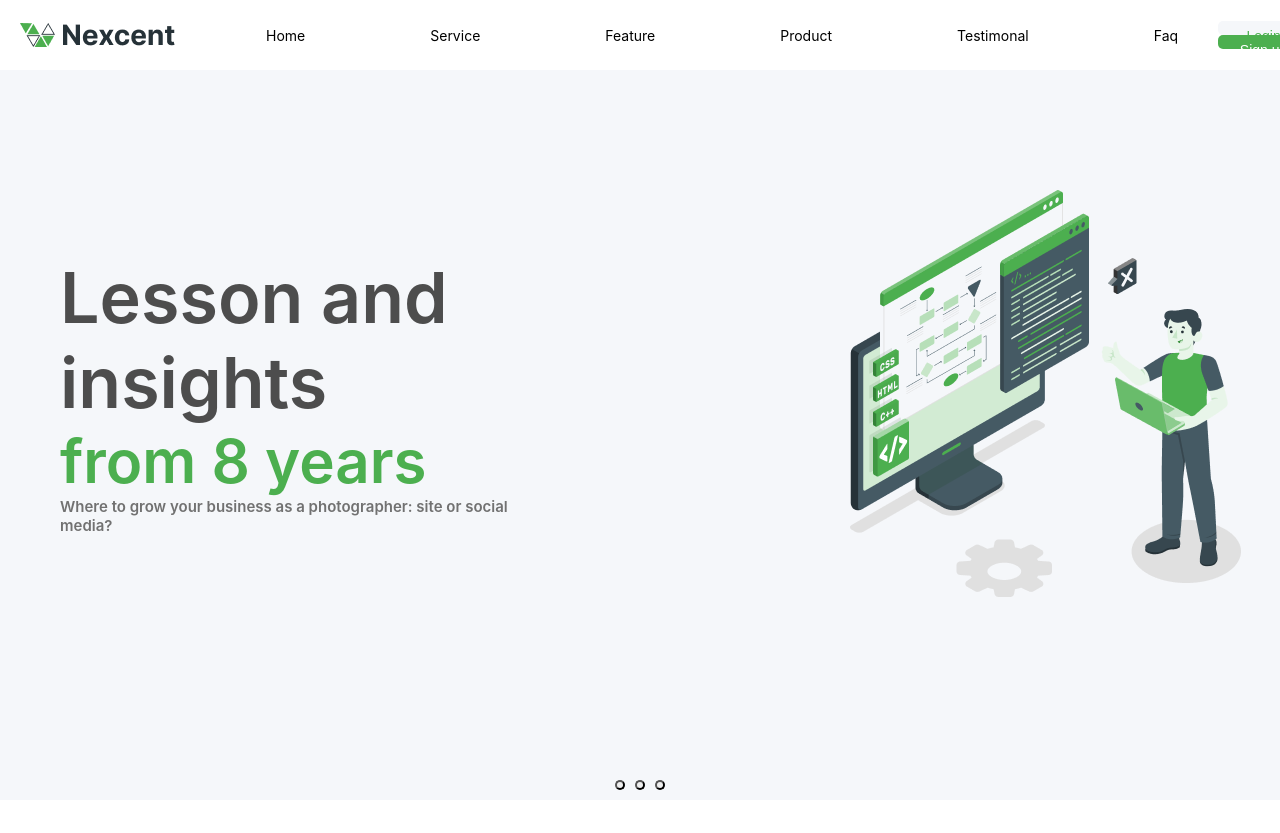
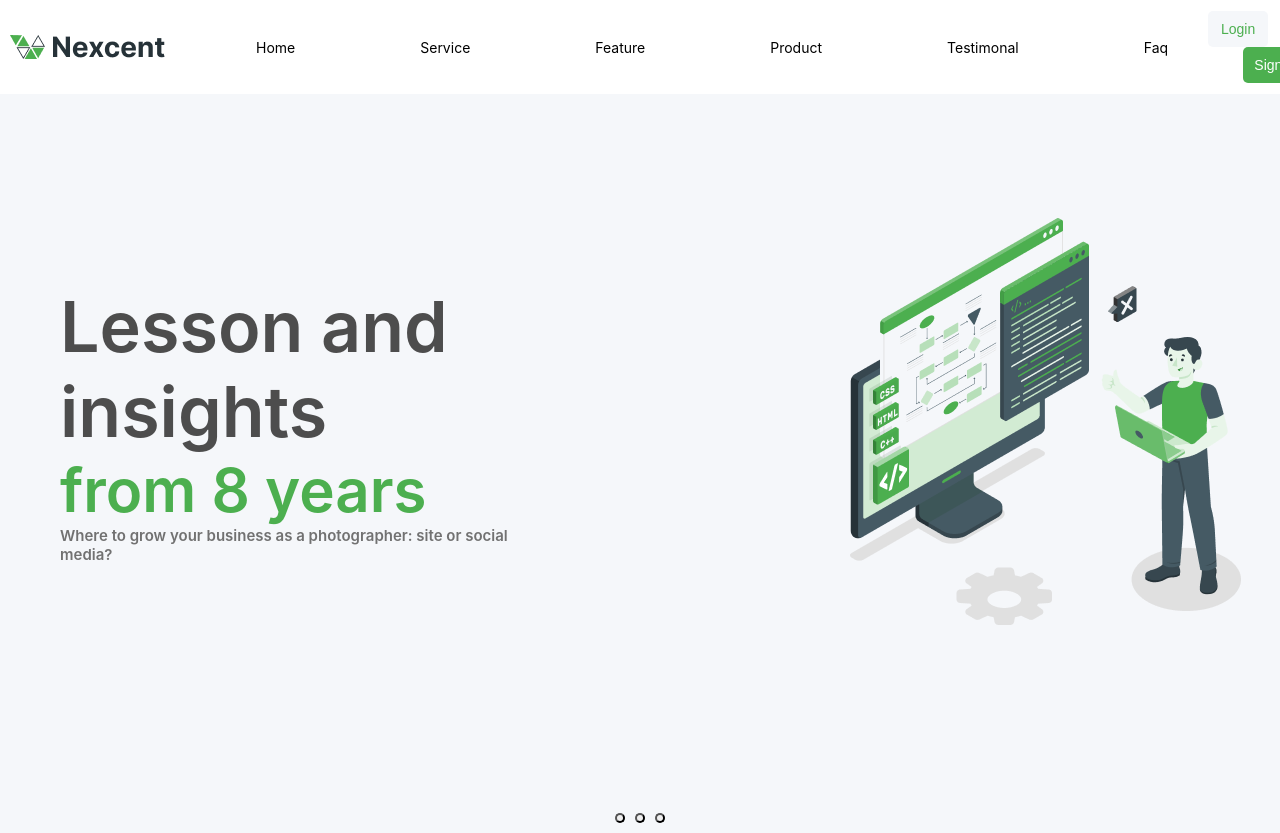
Before and after one commit to itsayusshh/Landing-Page, a React (Create React App) app: page / in a window 1280 px wide. Shown: the top 833 px of the page. Before the commit the page ends 800 px from the top, so only its background shows below. Built offline with nearby package versions, Linux system fonts and the light colour scheme.

Commit message:
add button

```diff
--- a/src/Heropage.js
+++ b/src/Heropage.js
@@ -22,9 +22,9 @@ function Heropage() {
           <img className="template" src={Man}></img>
         </div>
         <div className="buttons">
-        <button></button>
-        <button></button>
-        <button></button>
+          <button></button>
+          <button></button>
+          <button></button>
         </div>
       </div>
     </>
--- a/src/Landingpage.css
+++ b/src/Landingpage.css
@@ -4,7 +4,7 @@
 }
 
 .navbar {
-  padding: 20px;
+  padding: 10px;
   display: flex;
   align-items: center;
 }
@@ -35,39 +35,38 @@
 .login {
   border-radius: 5px;
   font-size: 14px;
-  width: 91px;
-  padding: 7px;
+  width: 60px;
+  padding: 10px;
   color: #4caf4f;
   background-color: #f5f7fa;
   display: flex;
   justify-content: center;
   border: none;
-  margin-right: 20px;
   cursor: pointer;
+  align-items: center;
 }
 
 .authenticationcont {
   display: flex;
   flex-wrap: wrap;
-  justify-content: ;
 }
 
 .signup {
-  padding: 7px;
+  padding: 10px;
   font-size: 14px;
   text-align: center;
   color: white;
-  width: 91px;
+  width: 70px;
   background-color: #4caf4f;
   border-radius: 5px;
   border: none;
-  padding: 7px;
   cursor: pointer;
+  margin-left: 40px;
 }
 
 .maincontainer {
   display: flex;
-  height: calc(100vh - 70px);
+  height: calc(100vh - 61px);
   width: 100%;
   background-color: #f5f7fa;
   justify-content: space-evenly;
@@ -131,9 +130,10 @@
 }
 
 button {
-  height: 10px;
+  padding: 3px;
   width: 10px;
   color: #4d4d4d;
   border-radius: 5px;
   margin: 0 5px;
+  cursor: pointer;
 }
```
